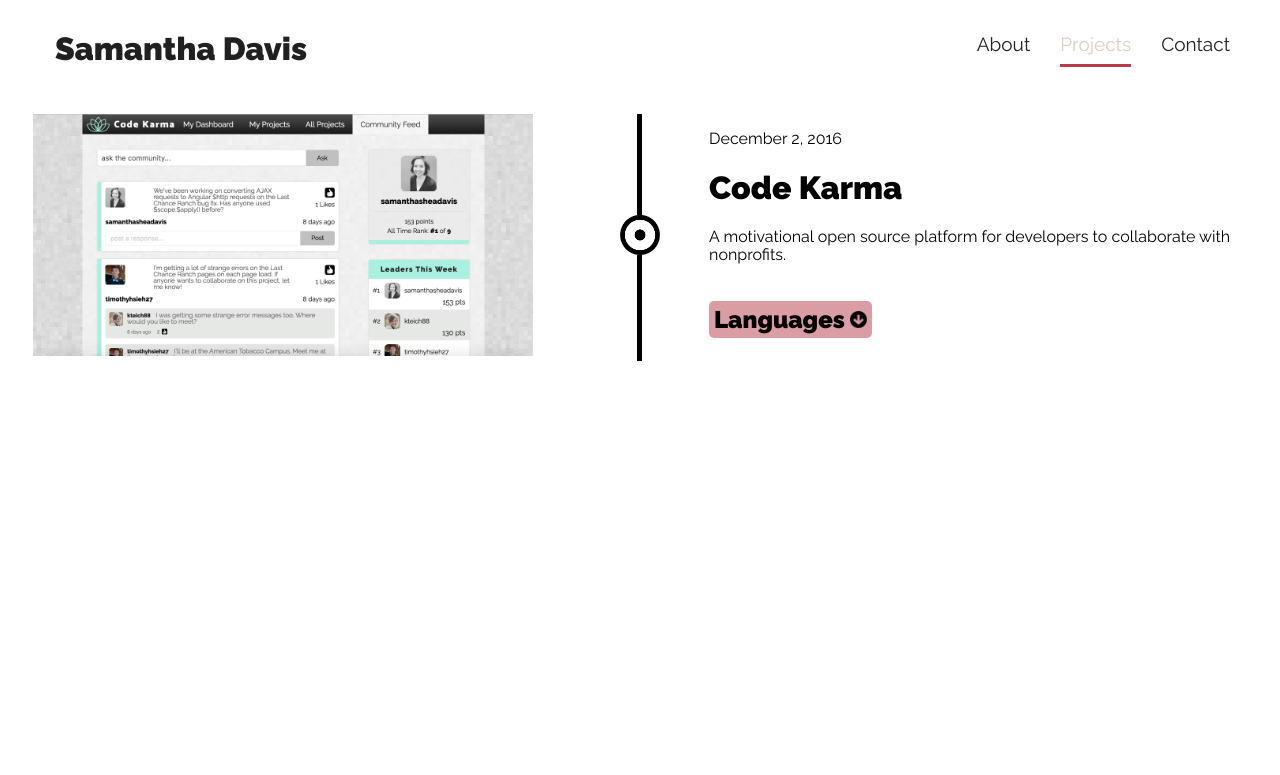
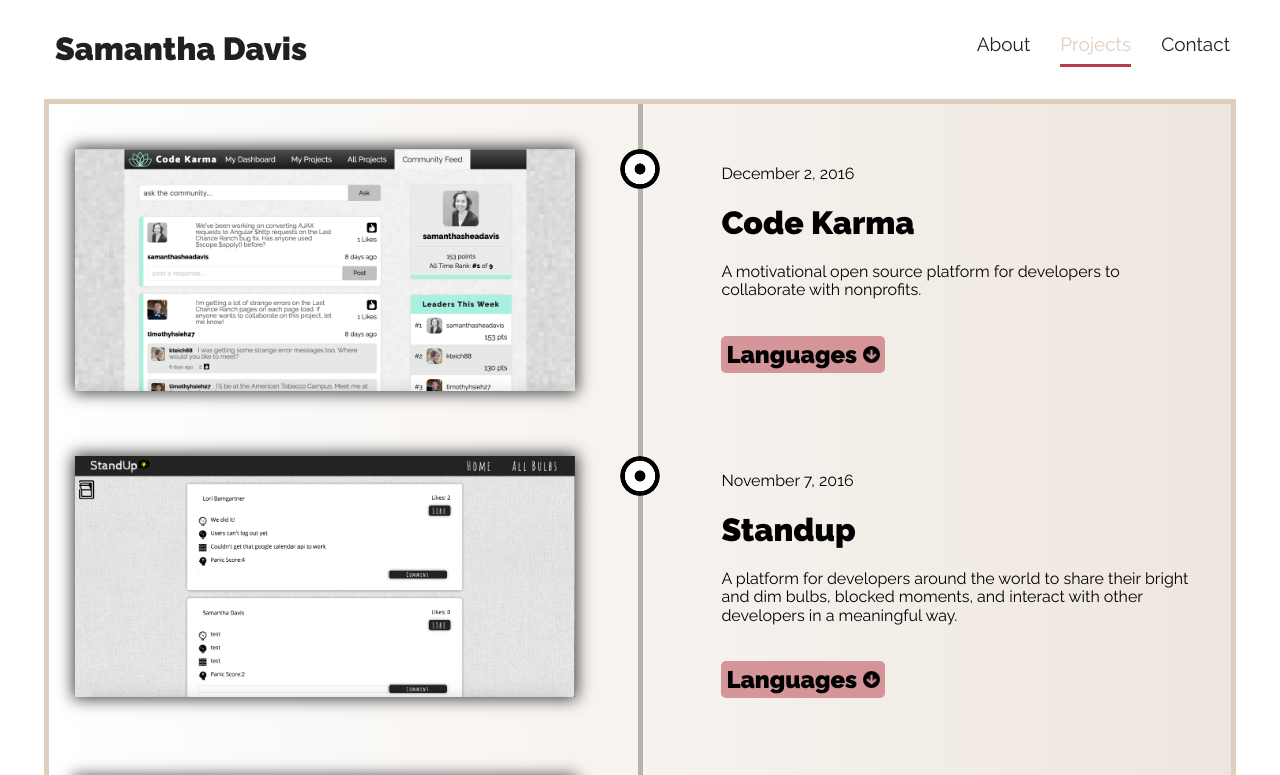
Before and after one commit to samanthasheadavis/samanthasheadavis.github.io, a website: page index.html in a window 1280 px wide. Both pictures are taken after a click on the link "Projects". Shown: the top 775 px of the page. Drawn offline with nearby package versions, Linux system fonts and the light colour scheme.

Commit message:
styled projects page

```diff
--- a/data/projects.json
+++ b/data/projects.json
@@ -42,7 +42,7 @@
     },
     {
       "title": "Zoo",
-      "date": "October 18, 2016",
+      "date": "October 3, 2016",
       "description": "A fun experiment using vanilla JS constructors and CSS animations to build a 'zoo' of animals with different methods.",
       "languages": ["JavaScript", "HTML5", "Sass"],
       "github_repo": "https://github.com/samanthasheadavis/zoo",
--- a/src/js/controllers/ProjectsController.js
+++ b/src/js/controllers/ProjectsController.js
@@ -1,10 +1,11 @@
-angular.module('portfolioApp').controller('ProjectsController', function($state, RequestService) {
+angular.module('portfolioApp').controller('ProjectsController', function($state, RequestService, $scope) {
   this.message = "in ProjectsController";
 
   this.getProjects = function() {
-    console.log('in');
     RequestService.getProjects(function(data) {
-      console.log(data.projects[0].date);
+      $scope.projects = data.projects;
+      console.log($scope.projects);
+      $scope.$apply();
     });
   };
 
--- a/src/style/partials/_projects.scss
+++ b/src/style/partials/_projects.scss
@@ -5,26 +5,43 @@
     flex-direction: column;
     justify-content: flex-start;
     align-items: center;
+    position: relative;
     font-family: $raleway;
 
     .project-nav {
         display: flex;
     }
 
+    .line {
+        width: 5px;
+        position: absolute;
+        background: black;
+        display: flex;
+        flex-direction: column;
+        justify-content: center;
+        align-items: center;
+        height: 100%;
+        z-index: -1;
+    }
+
     .timeline-container {
         display: flex;
         flex-direction: column;
-        width: 100%;
+        width: 90%;
+        border: 5px solid $cream;
+        background: linear-gradient(to right, white, rgba($cream, .5));
+        padding: 15px;
 
         section {
             display: flex;
-            margin-top: 15px;
+            padding: 30px 0;
             width: 100%;
             justify-content: space-around;
 
             .project-img {
                 width: 500px;
                 transition: all 0.5s ease;
+                box-shadow: $box-shadow;
 
                 &:hover {
                     transform: scale(1.5) translateX(20%);
@@ -35,16 +52,24 @@
                 width: 42%;
             }
 
+            .marker {
+                img {
+                    width: 40px;
+                    background: white;
+                    border-radius: 50%;
+                    margin-left: 40px;
+                }
+            }
+
             .right-container {
                 width: 42%;
+                margin-left: 40px;
             }
 
             .img {
-                // background: linear-gradient(white, rgba($cream, .3));
             }
 
             .text {
-                // background: linear-gradient(white, rgba($cream, .3));
                 .btn-container {
                     display: flex;
 
@@ -63,22 +88,6 @@
                     }
                 }
             }
-
-            .line {
-                width: 5px;
-                background: black;
-                display: flex;
-                flex-direction: column;
-                justify-content: center;
-                align-items: center;
-
-                .marker {
-                    img {
-                        width: 40px;
-                        background: white;
-                    }
-                }
-            }
         }
     }
 }
--- a/src/style/partials/_variables.scss
+++ b/src/style/partials/_variables.scss
@@ -7,4 +7,4 @@ $raleway: 'Raleway', sans-serif;
 
 
 // Other
-$box-shadow: 0px 0px 29px -5px rgba(0,0,0,0.75);
+$box-shadow: 0px 0px 15px 2px rgba(0,0,0,0.75);
--- a/src/templates/projects.html
+++ b/src/templates/projects.html
@@ -2,30 +2,24 @@
     <div class="project-nav">
 
     </div>
+    <div class="line">
+    </div>
     <div class="timeline-container">
-        <section>
+        <section ng-repeat="project in projects">
             <div class="left-container img">
-                <img class="project-img" src="../../assets/codeKarma.png" alt="Code Karma Webpage Snapshot">
+                <a href="{{project.website}}" target="_blank"><img class="project-img" src={{project.img_url}} alt={{project.img_alt}}></a>
             </div>
-            <div class="line">
-                <div class="marker">
-                    <img src="../../assets/point.png" alt="circle dot by Hector from the Noun Project" />
-                </div>
+            <div class="marker">
+                <img src="../../assets/point.png" alt="circle dot by Hector from the Noun Project" />
             </div>
             <div class="right-container text">
-                <p>December 2, 2016</p>
-                <h1>Code Karma</h1>
-                <p>A motivational open source platform for developers to collaborate with nonprofits.</p>
+                <p>{{project.date}}</p>
+                <h1>{{project.title}}</h1>
+                <p>{{project.description}}</p>
                 <div class="btn-container">
                     <h2>Languages <img src="../../assets/down.png" alt="down by To Uyen from the Noun Project" /></h2>
-                    <ul class="lang-container">
-                        <li>AngularJS</li>
-                        <li>JavaScript</li>
-                        <li>JQuery</li>
-                        <li>JQuery UI</li>
-                        <li>AJAX</li>
-                        <li>HTML5</li>
-                        <li>Sass</li>
+                    <ul class="lang-container" ng-repeat = "language in project.languages">
+                        <li>{{language}}</li>
                     </ul>
                 </div>
             </div>
```
Also changed, not shown: src/style/main.css.
